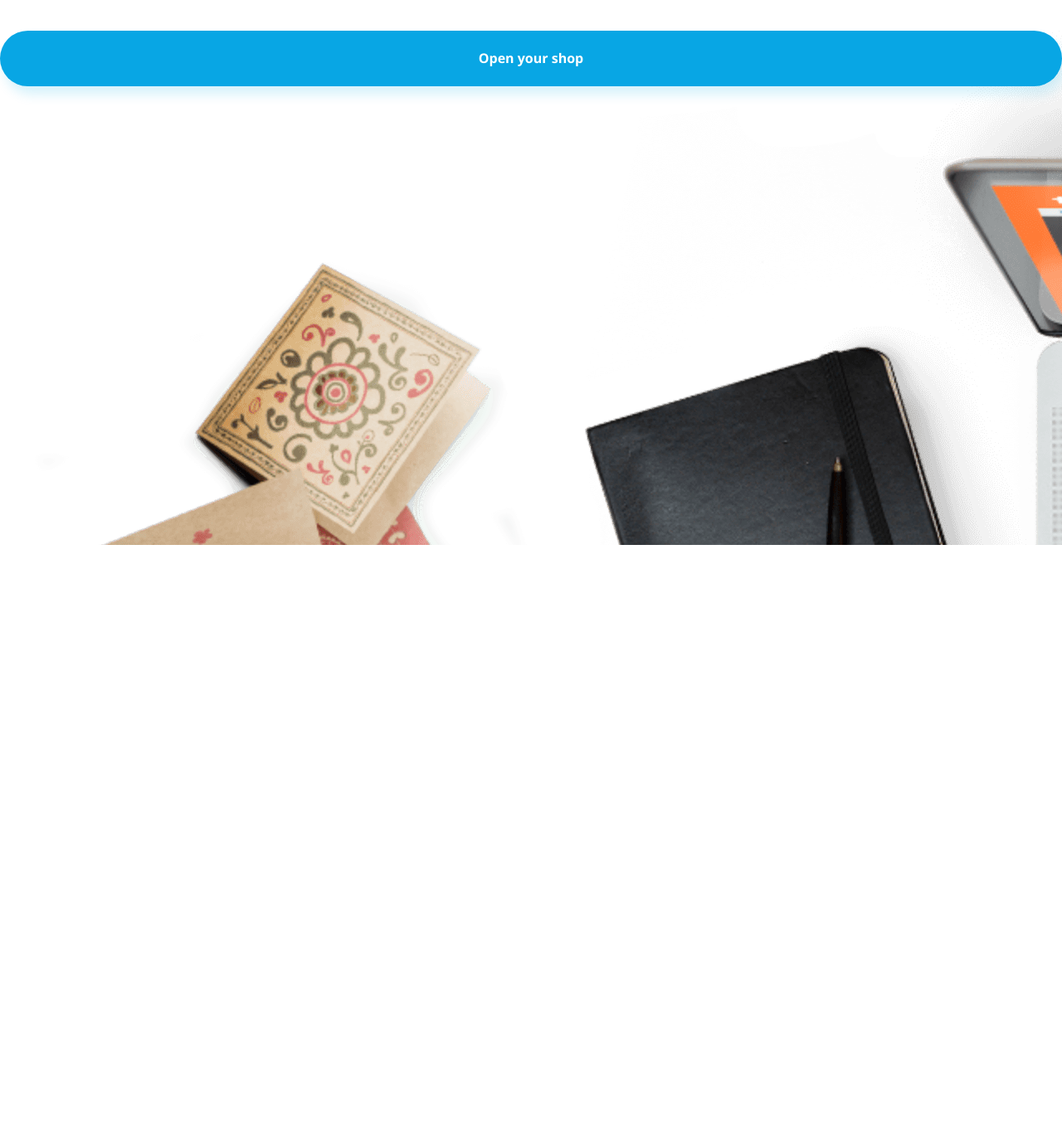
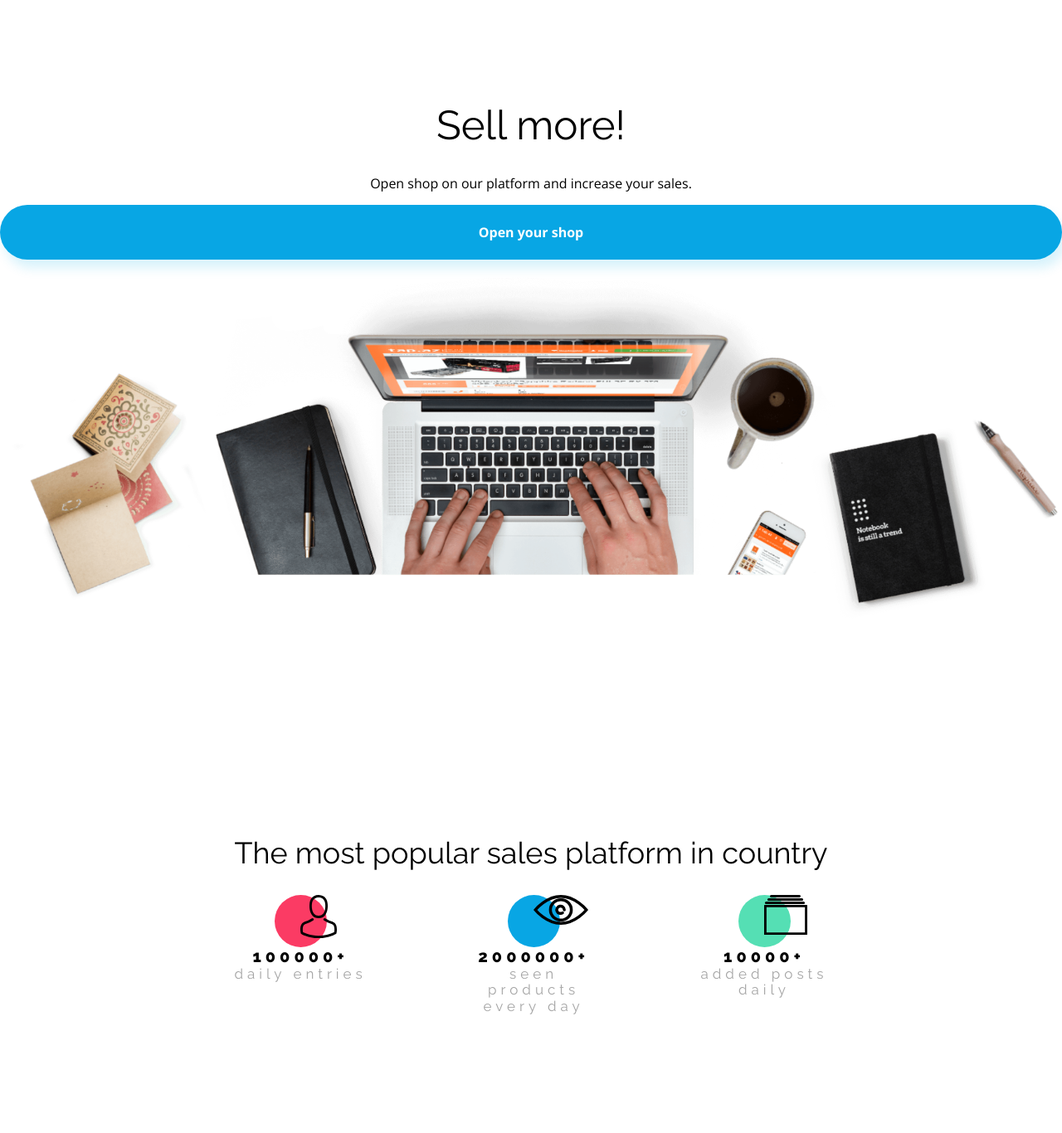
Before and after one commit to Mercaton/BestShop, a plain HTML site: page index.html in a window 1280 px wide. Shown: the part 132-1498 px from the top of the page at 83% size. Before the commit the page ends 800 px from the top, so only its background shows below. Drawn offline with nearby package versions, Linux system fonts and the light colour scheme.

Commit message:
add second section to html and css

```diff
--- a/index.html
+++ b/index.html
@@ -32,12 +32,44 @@
 
     <section class="box__wrapper hero">
         <h1 class="hero__hdl">Sell more!</h1>
-        <p class="hero__lead">Open shop on our platform and sell more.</p>
+        <p class="hero__lead">Open shop on our platform and increase your sales.</p>
         <div class="hero__box">
             <a href="" class="hero__link btn btn-lg btn-primary">Open your shop</a>
-
+            <img src="./src/images/Background@2x.png" alt="/" class="opening__image" />
         </div>
     </section>
+    <section class="statistics">
+        <div class="container">
+            <h2>The most popular sales platform in country</h2>
+
+            <div class="statistics__container">
+                <div class="statistics__single">
+                    <div class="statistics__circle">
+                        <img src="./src/images/Person.svg" alt="person" class="statistics__img"/>
+                    </div>
+                    <div class="statistics__number">100000+</div>
+                    <div class="statistics__description">daily entries</div>
+                </div>
+
+                <div class="statistics__single">
+                    <div class="statistics__circle">
+                        <img src="./src/images/Eye.svg" alt="person" class="statistics__img"/>
+                    </div>
+                    <div class="statistics__number">2000000+</div>
+                    <div class="statistics__description">seen products<br>every day</div>
+                </div>
+
+                <div class="statistics__single">
+                    <div class="statistics__circle">
+                        <img src="./src/images/Catalog.svg" alt="person" class="statistics__img"/>
+                    </div>
+                    <div class="statistics__number">10000+</div>
+                    <div class="statistics__description">added posts<br>daily</div>
+                </div>
+            </div>
+        </div>
+    </section>
+
 </div>
 
 </body>
--- a/src/css/styles.css
+++ b/src/css/styles.css
@@ -4,6 +4,7 @@
     max-width: 84.5rem;
     color: #ffff;
     box-shadow: 0px 3px 6px #00000029;
+    text-decoration: none;
 
 
 }
@@ -18,8 +19,6 @@
     gap: 2rem;
     text-align: center;
     margin-right: 8.5rem;
-
-
 
 }
 
@@ -59,10 +58,98 @@
 }
 
 .box__wrapper {
-    background-color: lightgreen;
     width: 100%;
     height: 44.5rem;
-    background: url('../images/Background@2x.png');
+    margin-top: 200px;
+}
+
+.opening__image {
+    width: 100%;
+    opacity: 1;
+
+}
+
+.hero__lead {
+    color: black;
+    font-family: 'Open sans', sans-serif;
+    font-weight: 400;
+    display: flex;
+    justify-content: center;
+}
+.hero__hdl {
+    color: black;
+    font-family: 'Raleway', sans-serif;
+    font-weight: 400;
+    font-size: 3.0625rem;
+    display: flex;
+    justify-content: center;
+
+}
+.statistics {
+    height: 33.1875rem;
+    display: flex;
+    justify-content: center;
+    align-items: center;
+}
+
+
+h2 {
+    font-family: 'Raleway', sans-serif;
+    font-weight: 400;
+    color: black;
+    font-size: 2.25rem;
+    text-align: center;
+
+}
+
+.statistics__single {
+    max-width: 160px;
+    display: flex;
+    flex-direction: column;
+    justify-content: flex-start;
+    align-items: center;
+    text-align: center;
+    font-family: 'Raleway', sans-serif;
+}
+.statistics__number {
+    font-family: 'Raleway', sans-serif;
+    font-weight: 800;
+    font-size: 1.25rem;
+    color: black;
+}
+.statistics__description {
+    font-family: 'Raleway', sans-serif;
+    font-weight: 400;
+    color: #A5A5A5;
+    font-size: 1.0625rem;
 
 
 }
+.statistics__circle {
+    border-radius: 50%;
+    width: 63px;
+    height: 63px;
+    position: relative;
+}
+
+.statistics__img {
+    position: absolute;
+}
+
+.statistics__single:nth-child(1) .statistics__circle {
+    background-color: #FB3B64;
+}
+
+.statistics__single:nth-child(2) .statistics__circle {
+    background-color: #08A6E4;
+
+}
+.statistics__single:last-child .statistics__circle {
+    background-color: #55DFB4;
+}
+.statistics__container {
+    text-align: center;
+    display: flex;
+    justify-content: space-between;
+    letter-spacing: 5px;
+}
```
Also changed, not shown: src/images/Catalog.svg (added), src/images/Eye.svg (added), src/images/Person.svg (added).
